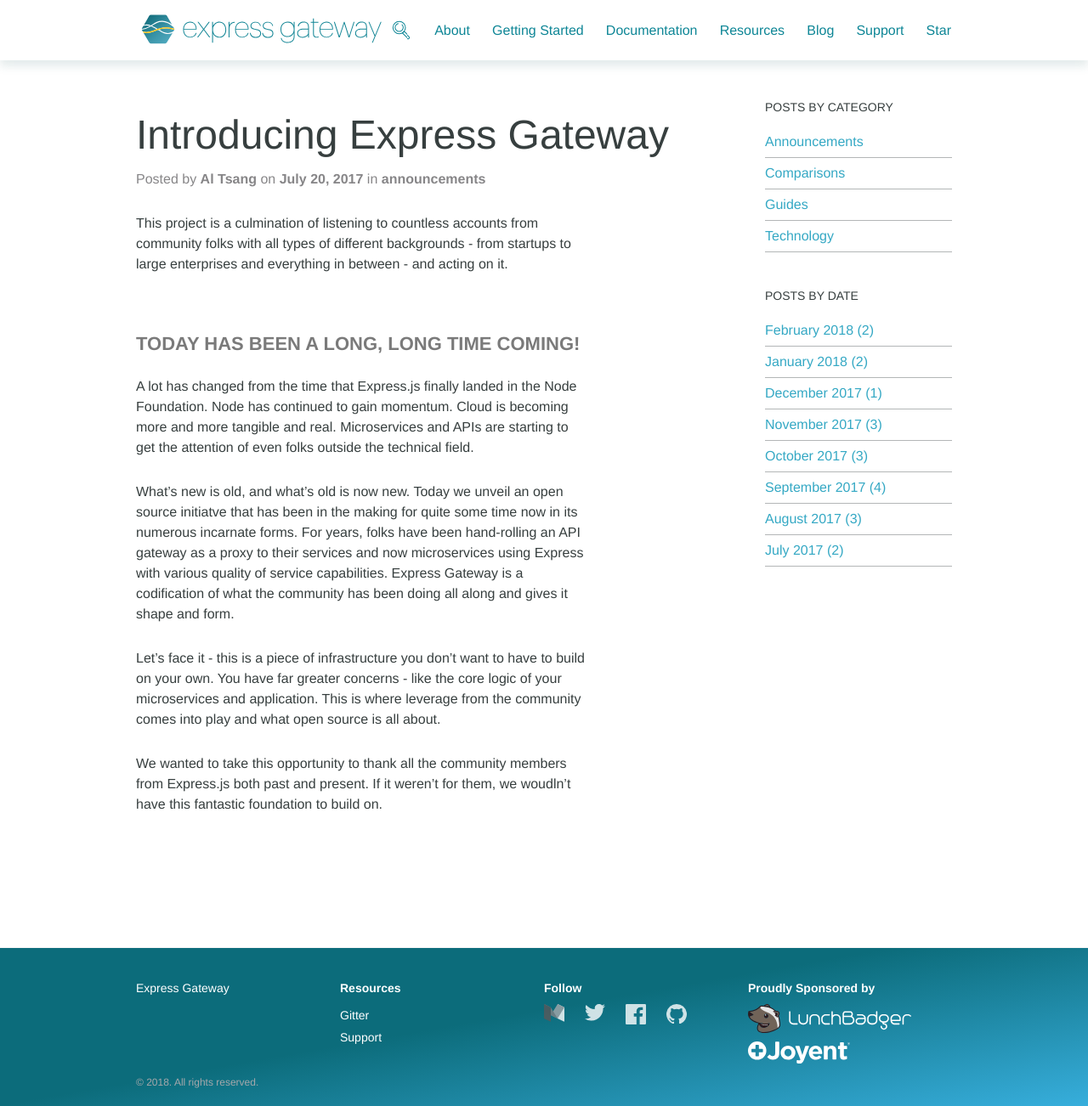
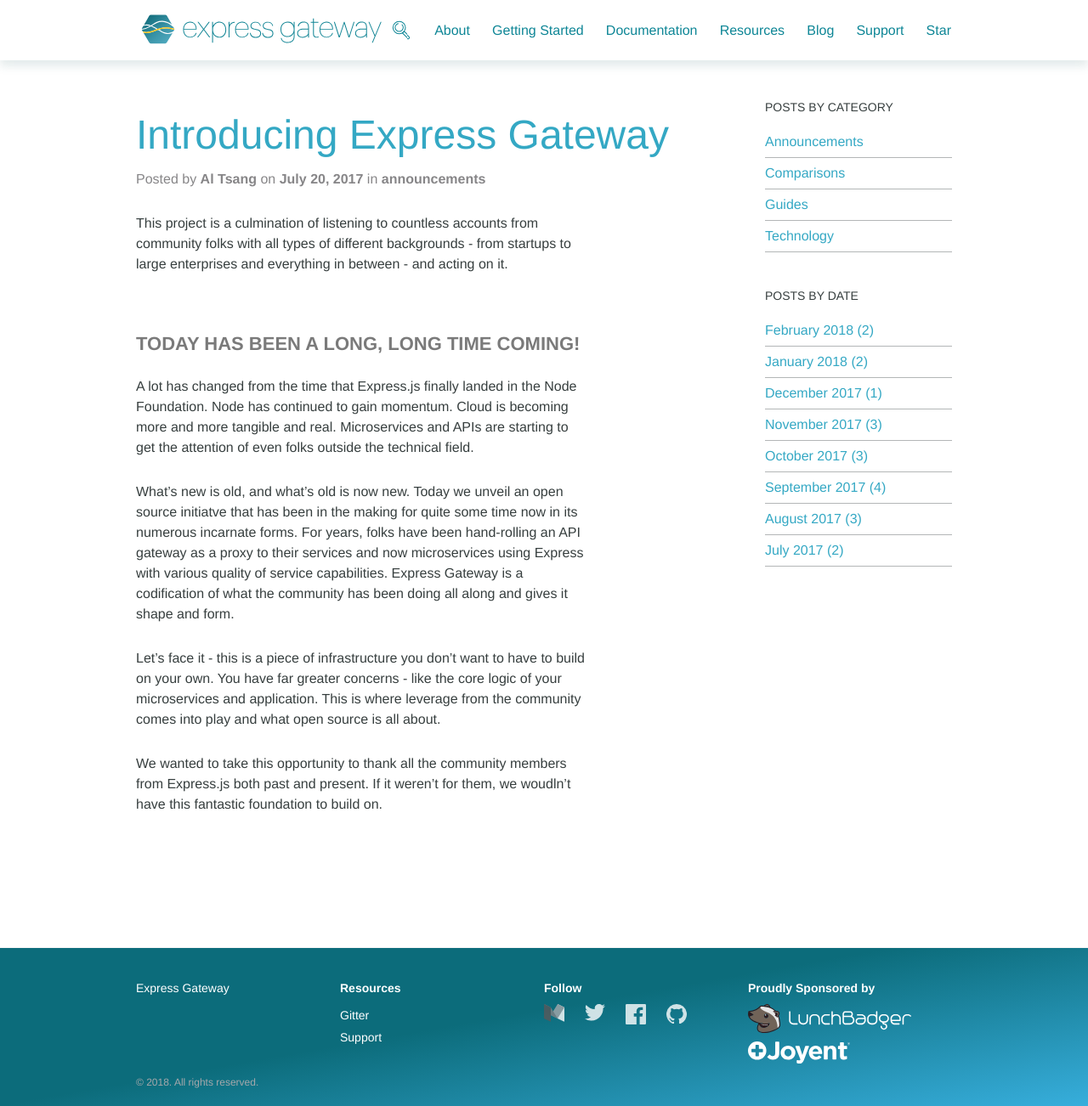
Before and after one commit to ExpressGateway/express-gateway.io, a Jekyll site: the page built from _posts/2017-07-20-introducing-express-gateway.md, in a window 1280 px wide and 1302 px high. Shown: the whole window at 85% size. Built offline with Jekyll 4.4.1, drawn with Linux system fonts in a browser that asks for light colours; nearby versions of some CDN libraries; some web fonts are replaced; comment, search, counter and statistics services are not loaded.

Commit message:
Fix blog post color title

```diff
--- a/_sass/_blog.scss
+++ b/_sass/_blog.scss
@@ -45,7 +45,7 @@
       h1 {
         font-size: $font-size-48;
         font-weight: 100;
-        color: $color-text;
+        color: $color-primary;
         line-height: 5rem;
         padding-bottom: 0rem;
 
```
